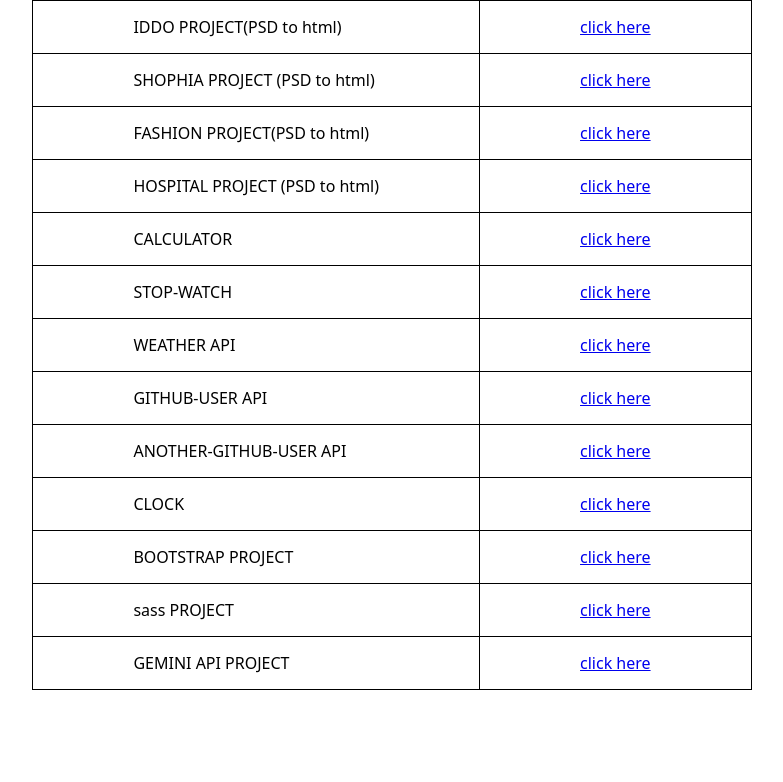
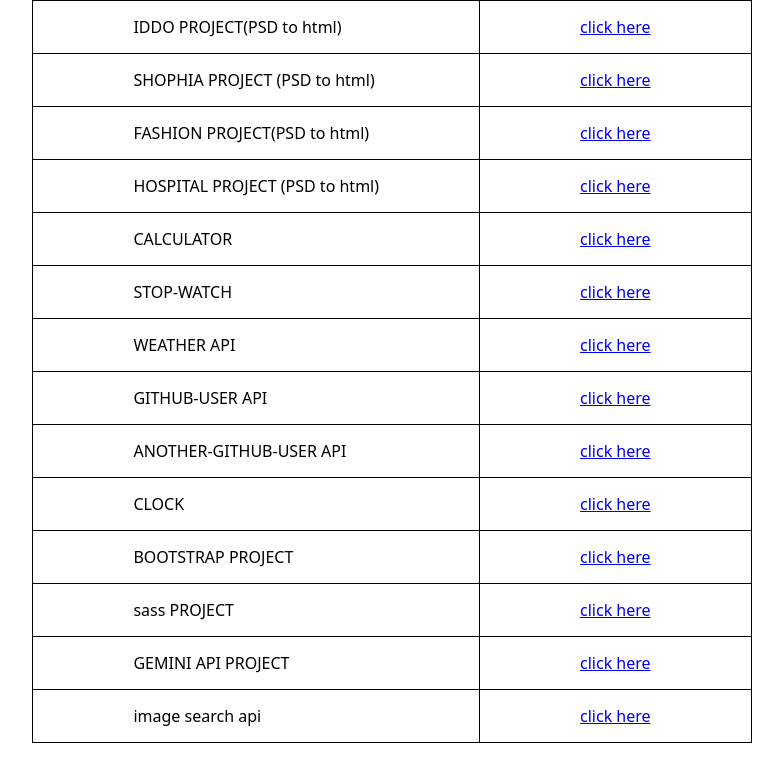
Before and after one commit to manusaini0017/my-all-project, a plain HTML site: page index.html in a window 1280 px wide. Shown: the whole page, without its empty margins (248-1031 px from the left). Drawn offline with Linux system fonts and the light colour scheme.

Commit message:
Add files via upload

```diff
--- a/index.html
+++ b/index.html
@@ -90,6 +90,10 @@
                     <td>GEMINI API PROJECT</td>
                     <td><a href="https://manusaini0017.github.io/gemini_api/">click here</a></td>
                 </tr>
+                <tr>
+                    <td>image search api</td>
+                    <td><a href="https://manusaini0017.github.io/image-api/">click here</a></td>
+                </tr>
             </tbody>
         </table>
     </div>
```
